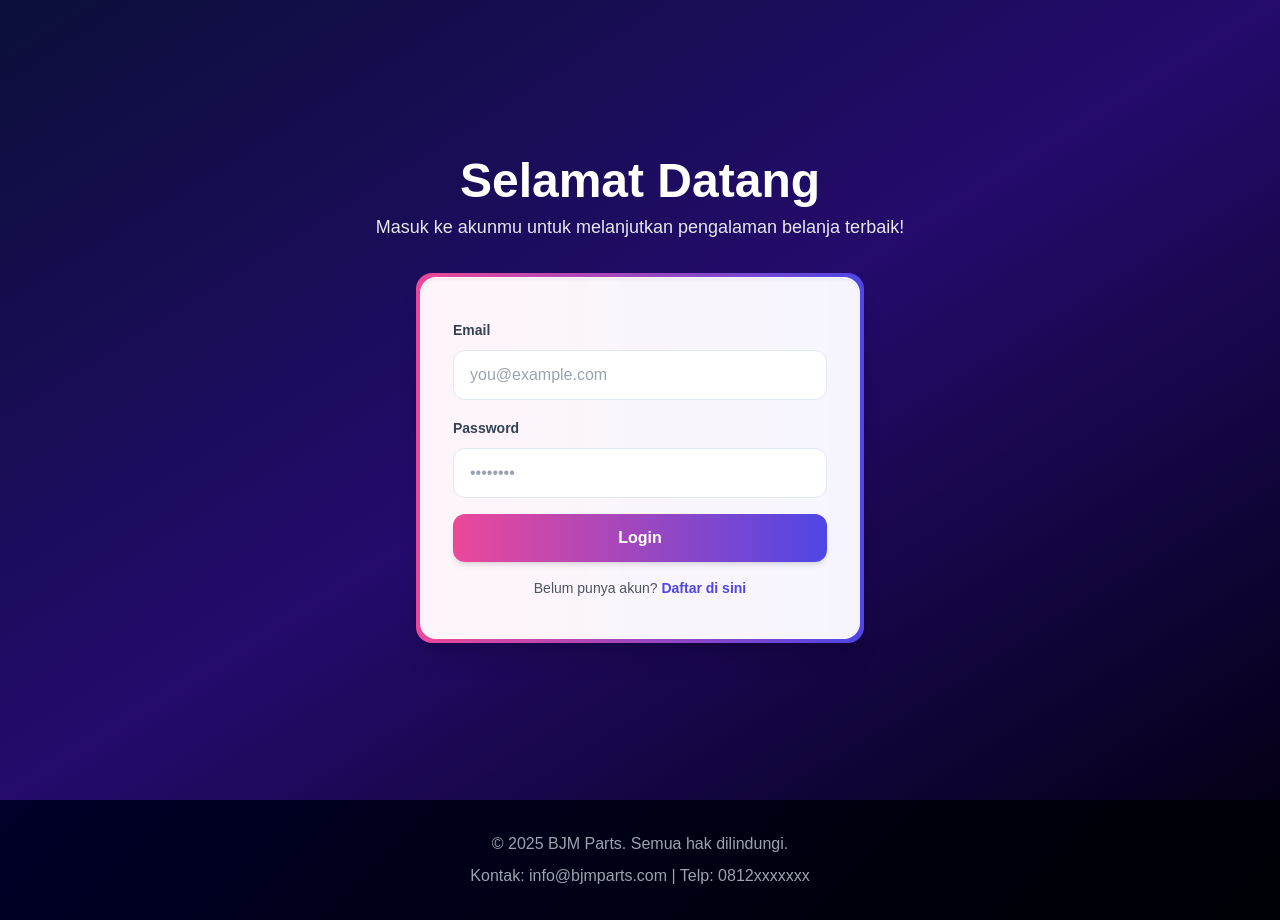
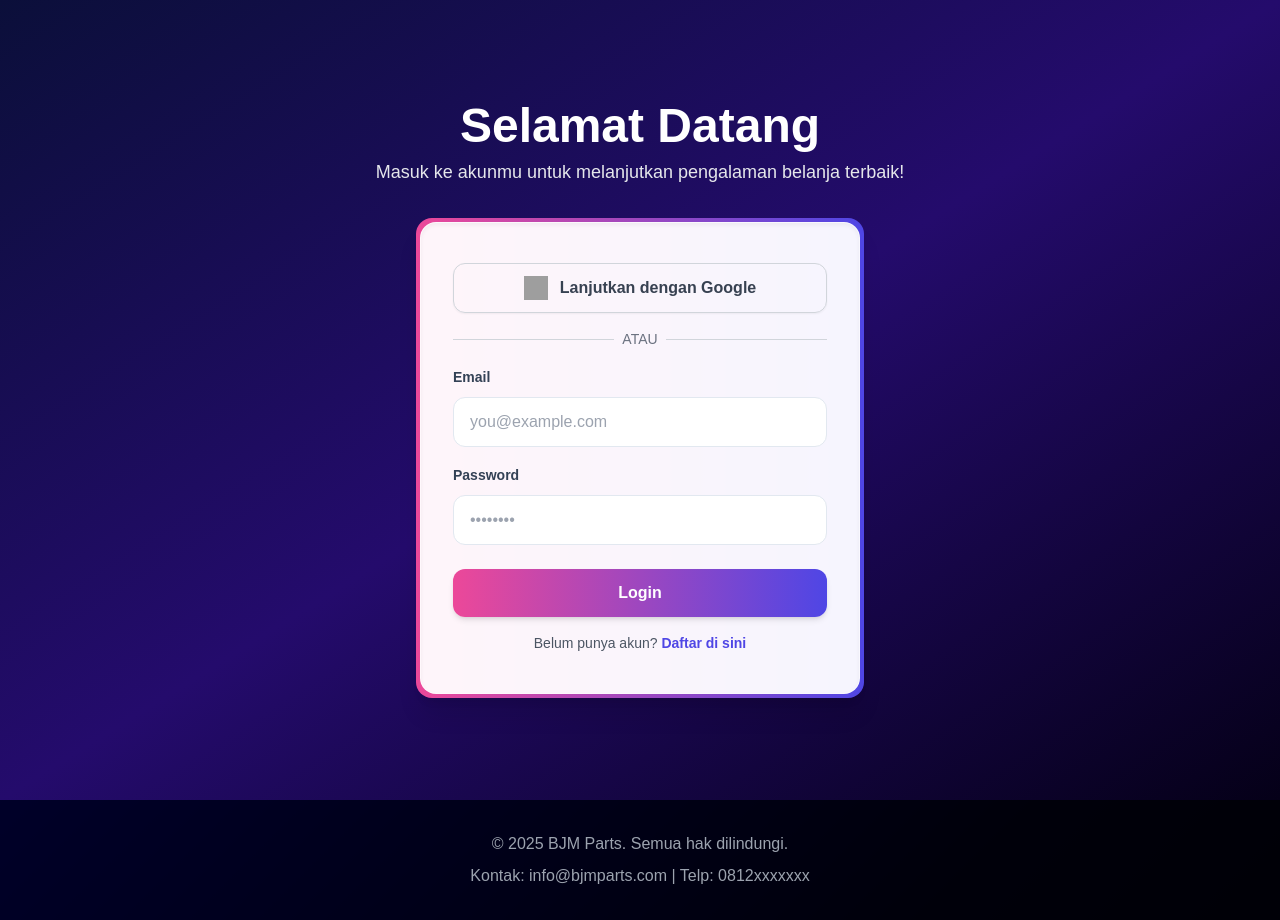
Before and after one commit to rsl23/Project-SDP, a React (Vite) app in the folder projectSDP/: page /login in a window 1280 px wide. Built offline with nearby package versions, Linux system fonts and the light colour scheme; no server answers; grey boxes are pictures that could not be loaded.

Commit message:
update halaman home dan firebase
pada halaman home ditambahkan button buat ke about us. lalu bisa login dan register buat firebase

```diff
--- a/projectSDP/src/home/HomePage.jsx
+++ b/projectSDP/src/home/HomePage.jsx
@@ -30,6 +30,11 @@ export default function HomePage() {
                         BJM Parts menyediakan berbagai suku cadang dan aksesori otomotif berkualitas tinggi.
                         Kami berkomitmen memberikan pengalaman belanja terbaik dengan produk asli dan layanan terpercaya.
                     </p>
+                    <Link to="/aboutus">
+                        <button className="px-8 py-3 mt-3 bg-gradient-to-r from-pink-500 to-indigo-600 rounded-xl font-semibold shadow-lg hover:scale-105 transition-transform">
+                            Jelajahi Produk
+                        </button>
+                    </Link>
                 </div>
             </section>
 
--- a/projectSDP/src/login/LoginPage.jsx
+++ b/projectSDP/src/login/LoginPage.jsx
@@ -1,115 +1,85 @@
-import React, { useState } from "react";
+// src/login/LoginPage.jsx
+
+import React from "react";
 import { motion } from "framer-motion";
 import { Link, useNavigate } from "react-router-dom";
 import InputField from "../components/InputField";
-import { auth } from "../firebase/config";
-import { signInWithEmailAndPassword } from "firebase/auth";
+
+// --- SALIN FUNGSI DARI LANGKAH 2 KE SINI ---
+// (atau impor jika Anda membuatnya di file terpisah)
+import { GoogleAuthProvider, signInWithPopup, getAdditionalUserInfo } from "firebase/auth";
+import { doc, setDoc, getDoc, serverTimestamp } from "firebase/firestore";
+import { auth, db } from "../firebase/config";
+
+const handleGoogleSignIn = async (navigate) => {
+  const provider = new GoogleAuthProvider();
+  try {
+    const result = await signInWithPopup(auth, provider);
+    const user = result.user;
+    const { isNewUser } = getAdditionalUserInfo(result);
+
+    // Cek apakah data user sudah ada di firestore
+    const userDocRef = doc(db, "users", user.uid);
+    const userDoc = await getDoc(userDocRef);
+
+    if (isNewUser || !userDoc.exists()) {
+      await setDoc(userDocRef, {
+        name: user.displayName,
+        email: user.email,
+        firebase_uid: user.uid,
+        auth_provider: "google",
+        email_verified: user.emailVerified,
+        createdAt: serverTimestamp(),
+      });
+    }
+    navigate("/");
+  } catch (error) {
+    console.error("Error saat login dengan Google:", error);
+  }
+};
+
 
 function LoginForm() {
   const navigate = useNavigate();
-  const [form, setForm] = useState({
-    email: "",
-    password: "",
-  });
-  const [loading, setLoading] = useState(false);
-  const [error, setError] = useState("");
 
-  const handleChange = (e) => {
-    setForm((prev) => ({ ...prev, [e.target.name]: e.target.value }));
-  };
-
-  const handleLogin = async (e) => {
+  const handleLogin = (e) => {
     e.preventDefault();
-    setError("");
-
-    const { email, password } = form;
-
-    // Validasi input
-    if (!email || !password) {
-      setError("Email dan password wajib diisi.");
-      return;
-    }
-
-    setLoading(true);
-
-    try {
-      // Login dengan Firebase Authentication
-      const userCredential = await signInWithEmailAndPassword(
-        auth,
-        email,
-        password
-      );
-      const user = userCredential.user;
-
-      // Cek apakah email sudah diverifikasi (opsional)
-      if (!user.emailVerified) {
-        console.warn("Email belum diverifikasi, tapi tetap bisa login");
-        // Uncomment baris berikut jika ingin memaksa verifikasi email:
-        // setError("Silakan verifikasi email terlebih dahulu.");
-        // await auth.signOut();
-        // setLoading(false);
-        // return;
-      }
-
-      console.log("Login berhasil!", user);
-
-      // Redirect ke home page
-      navigate("/");
-    } catch (err) {
-      console.error("Error saat login:", err);
-      const code = err?.code || "";
-      let message = "Terjadi kesalahan. Silakan coba lagi.";
-
-      if (code === "auth/invalid-email") {
-        message = "Format email tidak valid.";
-      } else if (code === "auth/user-not-found") {
-        message = "Email tidak terdaftar.";
-      } else if (code === "auth/wrong-password") {
-        message = "Password salah.";
-      } else if (code === "auth/invalid-credential") {
-        message = "Email atau password salah.";
-      } else if (code === "auth/too-many-requests") {
-        message = "Terlalu banyak percobaan. Coba lagi nanti.";
-      }
-
-      setError(message);
-    } finally {
-      setLoading(false);
-    }
+    // Logika login email/password Anda akan ada di sini
+    navigate("/");
   };
 
   return (
-    <form className="space-y-4" onSubmit={handleLogin}>
-      <InputField
-        label="Email"
-        type="email"
-        name="email"
-        value={form.email}
-        onChange={handleChange}
-        placeholder="you@example.com"
-      />
-      <InputField
-        label="Password"
-        type="password"
-        name="password"
-        value={form.password}
-        onChange={handleChange}
-        placeholder="••••••••"
-      />
+    // Hapus <form> yang membungkus semuanya jika tidak diperlukan lagi untuk tombol Google
+    <div className="space-y-4">
+      {/* Tombol Login Google */}
+      <button
+        type="button"
+        onClick={() => handleGoogleSignIn(navigate)}
+        className="w-full flex items-center justify-center py-3 rounded-xl border border-gray-300 text-gray-700 font-semibold shadow-sm hover:bg-gray-50"
+      >
+        <img src="https://www.google.com/images/branding/googlelogo/1x/googlelogo_color_272x92dp.png" alt="Google icon" className="w-6 h-6 mr-3"/>
+        Lanjutkan dengan Google
+      </button>
 
-      {error && (
-        <p className="text-sm text-red-600 bg-red-50 p-3 rounded-lg">{error}</p>
-      )}
+      <div className="flex items-center my-4">
+        <hr className="w-full border-gray-300"/>
+        <span className="px-2 text-gray-500 text-sm">ATAU</span>
+        <hr className="w-full border-gray-300"/>
+      </div>
 
-      <button
-        type="submit"
-        disabled={loading}
-        className={`w-full py-3 rounded-xl bg-gradient-to-r from-pink-500 to-indigo-600 text-white font-semibold shadow-md mt-6 transition ${
-          loading ? "opacity-70 cursor-wait" : "hover:opacity-90"
-        }`}
-      >
-        {loading ? "Masuk..." : "Login"}
-      </button>
+      {/* Form email/password yang sudah ada */}
+      <form onSubmit={handleLogin}>
+        <InputField label="Email" type="email" placeholder="you@example.com" />
+        <div className="mt-4">
+          <InputField label="Password" type="password" placeholder="••••••••" />
+        </div>
+        <button
+          type="submit"
+          className="w-full py-3 rounded-xl bg-gradient-to-r from-pink-500 to-indigo-600 text-white font-semibold shadow-md mt-6"
+        >
+          Login
+        </button>
+      </form>
 
       <p className="text-center text-sm text-gray-600 mt-4">
         Belum punya akun?{" "}
@@ -120,10 +90,11 @@ function LoginForm() {
           Daftar di sini
         </Link>
       </p>
-    </form>
+    </div>
   );
 }
 
+// ... sisa kode LoginPage.jsx tidak perlu diubah
 export default function LoginPage() {
   return (
     <div className="min-h-screen flex flex-col items-center justify-center bg-gradient-to-br from-[#0b0f3a] via-[#240b6c] to-[#050018] p-6">
--- a/projectSDP/src/register/RegisterPage.jsx
+++ b/projectSDP/src/register/RegisterPage.jsx
@@ -12,10 +12,13 @@ import {
   fetchSignInMethodsForEmail,
   updateProfile,
   sendEmailVerification,
+  GoogleAuthProvider,
+  signInWithPopup,
+  getAdditionalUserInfo
 } from "firebase/auth";
 
 // Import Firestore functions
-import { collection, addDoc, serverTimestamp } from "firebase/firestore";
+import { collection, doc, setDoc, getDoc, serverTimestamp } from "firebase/firestore";
 
 function InputField({
   label,
@@ -79,6 +82,39 @@ function RegisterForm() {
     setForm((prev) => ({ ...prev, [e.target.name]: e.target.value }));
   }
 
+  // Fungsi untuk menangani login/register dengan Google
+  const handleGoogleSignIn = async () => {
+    const provider = new GoogleAuthProvider();
+    setLoading(true);
+    setError("");
+    try {
+      const result = await signInWithPopup(auth, provider);
+      const user = result.user;
+      const { isNewUser } = getAdditionalUserInfo(result);
+
+      // Cek apakah data user sudah ada di firestore
+      const userDocRef = doc(db, "users", user.uid);
+      const userDoc = await getDoc(userDocRef);
+
+      if (isNewUser || !userDoc.exists()) {
+        await setDoc(userDocRef, {
+          name: user.displayName,
+          email: user.email,
+          firebase_uid: user.uid,
+          auth_provider: "google",
+          email_verified: user.emailVerified,
+          createdAt: serverTimestamp(),
+        });
+      }
+      navigate("/");
+    } catch (error) {
+      console.error("Error saat login dengan Google:", error);
+      setError("Gagal mendaftar dengan Google. Silakan coba lagi.");
+    } finally {
+        setLoading(false);
+    }
+  };
+
   async function handleSubmit(e) {
     e.preventDefault();
     setError("");
@@ -97,7 +133,6 @@ function RegisterForm() {
     setLoading(true);
 
     try {
-      // Cek email sudah terdaftar atau belum
       const signInMethods = await fetchSignInMethodsForEmail(auth, email);
       if (signInMethods.length > 0) {
         setError("Email ini sudah terdaftar.");
@@ -105,7 +140,6 @@ function RegisterForm() {
         return;
       }
 
-      // Buat user di Firebase Authentication
       const userCredential = await createUserWithEmailAndPassword(
         auth,
         email,
@@ -113,26 +147,10 @@ function RegisterForm() {
       );
       const user = userCredential.user;
 
-      // Update display name (optional tapi penting)
-      try {
       await updateProfile(user, { displayName: name });
-      } catch (profileErr) {
-        console.error("Gagal update profile:", profileErr);
-      }
 
-      // Simpan data user ke Firestore dengan document ID random
-      try {
-        console.log("Mencoba simpan ke Firestore...");
-        console.log("Data yang akan disimpan:", {
-          name,
-          email,
-          firebase_uid: user.uid,
-          auth_provider: "email/password",
-          email_verified: user.emailVerified,
-        });
-        console.log("Database instance:", db ? "Ada" : "Tidak ada");
-
-        const docRef = await addDoc(collection(db, "users"), {
+      // Simpan data user ke Firestore dengan UID sebagai document ID
+      await setDoc(doc(db, "users", user.uid), {
         name,
         email,
         firebase_uid: user.uid,
@@ -141,29 +159,8 @@ function RegisterForm() {
         createdAt: serverTimestamp(),
       });
 
-        console.log("Data user berhasil disimpan ke Firestore!");
-        console.log("Document ID:", docRef.id);
-      } catch (firestoreErr) {
-        console.error("Gagal simpan ke Firestore:");
-        console.error("Error code:", firestoreErr.code);
-        console.error("Error message:", firestoreErr.message);
-        console.error("Full error:", firestoreErr);
-        // Tetap lanjut karena user sudah terbuat
-      }
+      await sendEmailVerification(user);
 
-      // Kirim email verifikasi (optional - tidak critical)
-      try {
-        const emailPromise = sendEmailVerification(user);
-        const timeoutPromise = new Promise((_, reject) =>
-          setTimeout(() => reject(new Error("timeout")), 8000)
-        );
-        await Promise.race([emailPromise, timeoutPromise]);
-      } catch (emailErr) {
-        console.warn("Gagal kirim email verifikasi:", emailErr);
-        // Tidak masalah, user tetap bisa register
-      }
-
-      // Registrasi berhasil!
       setSuccess(true);
     } catch (err) {
       console.error("Error saat registrasi:", err);
@@ -182,7 +179,24 @@ function RegisterForm() {
 
   return (
     <>
-      <form onSubmit={handleSubmit} className="space-y-4">
+      <div className="space-y-4">
+        <button
+          type="button"
+          onClick={handleGoogleSignIn}
+          disabled={loading}
+          className={`w-full flex items-center justify-center py-3 rounded-xl border border-gray-300 text-gray-700 font-semibold shadow-sm transition ${loading ? 'opacity-70 cursor-wait' : 'hover:bg-gray-50'}`}
+        >
+          <svg className="w-5 h-5 mr-3" viewBox="0 0 48 48" fill="none" xmlns="http://www.w3.org/2000/svg"><path d="M47.52 24.54C47.52 22.86 47.34 21.24 47.04 19.68H24V28.8H37.44C36.84 31.86 35.22 34.38 32.82 36.06V42.6H41.52C45.42 38.82 47.52 32.28 47.52 24.54Z" fill="#4285F4"></path><path d="M24 48C30.48 48 35.94 45.72 39.96 42.6L32.82 36.06C30.66 37.5 27.6 38.46 24 38.46C17.28 38.46 11.46 34.14 9.24 28.02H0.48V34.8C4.5 42.78 13.56 48 24 48Z" fill="#34A853"></path><path d="M9.24 28.02C8.76 26.58 8.52 25.02 8.52 23.4C8.52 21.78 8.76 20.22 9.24 18.78V12H0.48C-1.68 16.14 -1.68 20.94 0.48 24.18C2.52 27.42 5.46 30.06 9.24 28.02Z" fill="#FBBC05"></path><path d="M24 8.34C27.9 8.34 31.02 9.54 33.42 11.7L40.08 5.04C35.88 1.14 30.42 0 24 0C13.56 0 4.5 5.22 0.48 13.2L9.24 19.8C11.46 13.68 17.28 8.34 24 8.34Z" fill="#EA4335"></path></svg>
+          Daftar dengan Google
+        </button>
+        <div className="flex items-center my-4">
+            <hr className="w-full border-gray-300"/>
+            <span className="px-2 text-gray-500 text-sm">ATAU</span>
+            <hr className="w-full border-gray-300"/>
+        </div>
+
+        <form onSubmit={handleSubmit}>
+            <div className="space-y-4">
             <InputField
                 name="name"
                 value={form.name}
@@ -214,8 +228,9 @@ function RegisterForm() {
                 type="password"
                 placeholder="••••••••"
             />
+            </div>
 
-        {error && <p className="text-sm text-red-600">{error}</p>}
+            {error && <p className="text-sm text-red-600 mt-4">{error}</p>}
 
             <button
             type="submit"
@@ -224,8 +239,9 @@ function RegisterForm() {
                 loading ? "opacity-70 cursor-wait" : "hover:opacity-90"
             }`}
             >
-          {loading ? "Mendaftar..." : "Register"}
+            {loading ? "Mendaftar..." : "Register dengan Email"}
             </button>
+        </form>
 
         <p className="text-center text-sm text-gray-600 mt-4">
           Sudah punya akun?{" "}
@@ -236,7 +252,8 @@ function RegisterForm() {
             Login di sini
           </Link>
         </p>
-      </form>
+      </div>
+
       {success && (
         <div className="fixed inset-0 flex items-center justify-center bg-black/50 z-50">
           <div className="bg-white rounded-2xl p-8 shadow-xl text-center max-w-sm">
@@ -255,8 +272,8 @@ function RegisterForm() {
                   email: "",
                   password: "",
                   confirmPassword: "",
-                }); // reset form
-                navigate("/login"); // redirect ke login page
+                });
+                navigate("/login");
               }}
               className="px-6 py-2 bg-indigo-600 text-white rounded-lg font-semibold hover:bg-indigo-700 transition"
             >
```
Also changed, not shown: projectSDP/src/App.jsx (+32 -2 lines). Lines whose indentation alone changed are shown as unchanged.
